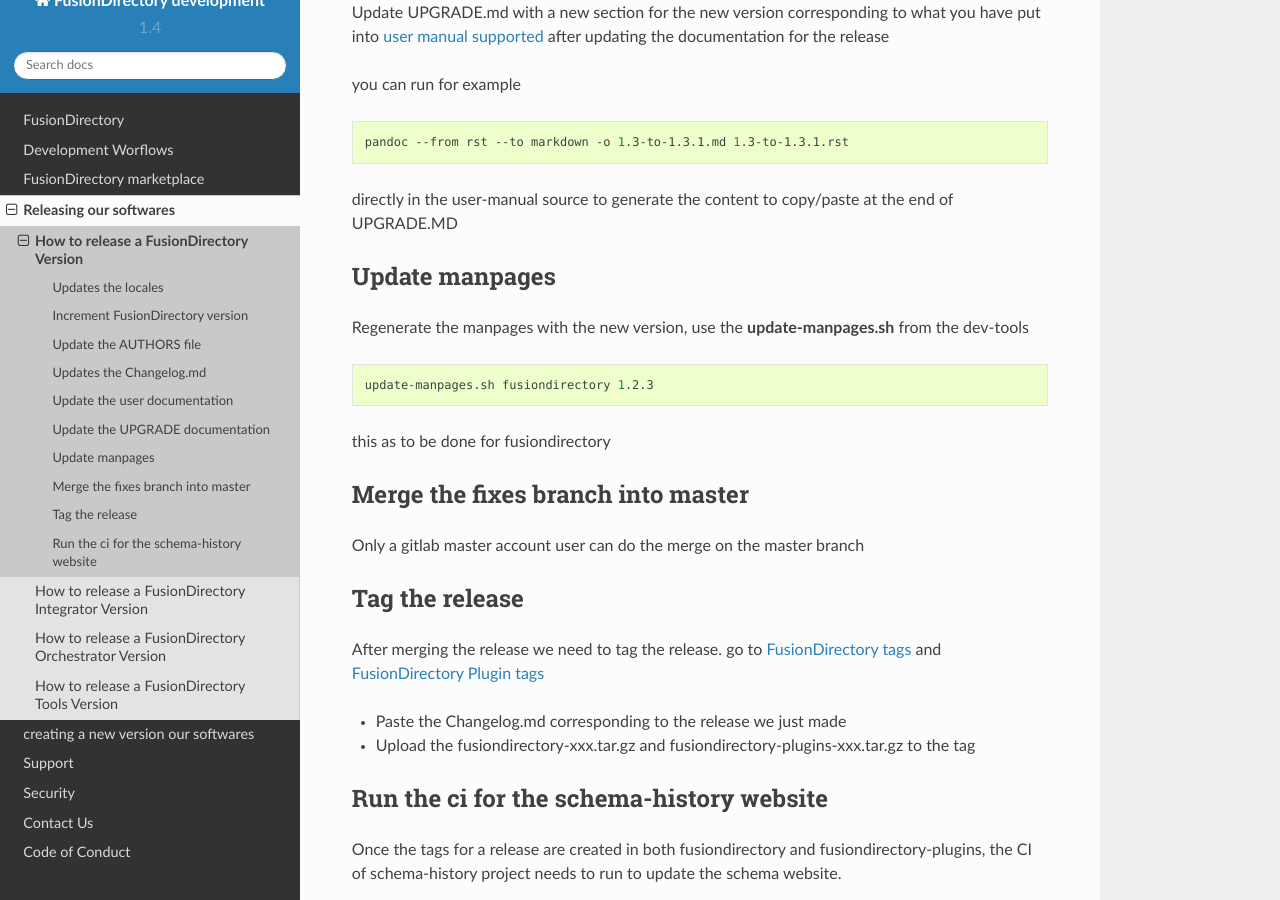
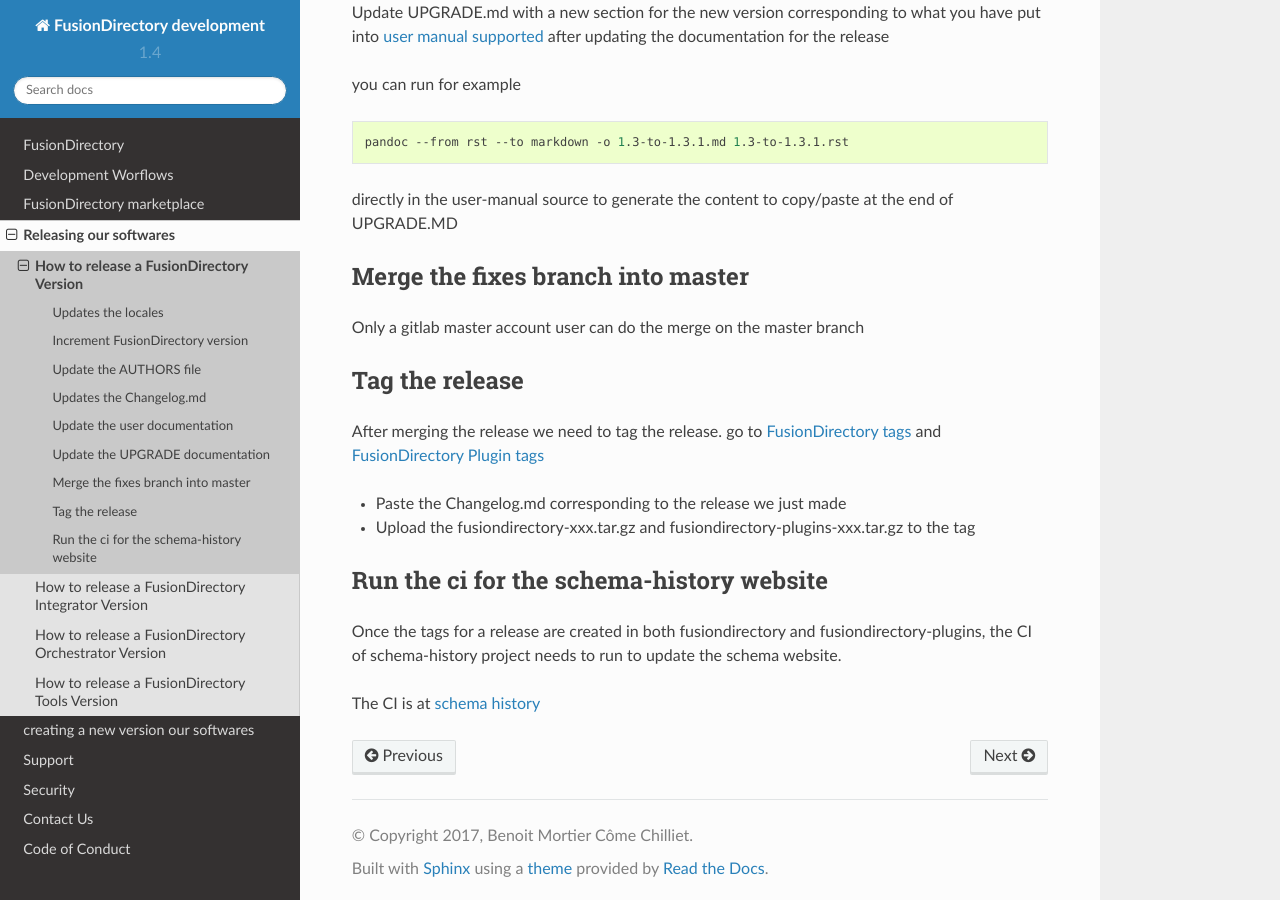
Before and after one commit to fusiondirectory/fusiondirectory-dev-manual, a Sphinx documentation site: the page built from source/releasing/fusiondirectory.rst, in a window 1280 px wide and 900 px high, scrolled down 1547 px. Built offline with Sphinx 7.4.7 and the Read the Docs theme 2.0.0, drawn with Linux system fonts in a browser that asks for light colours.

Commit message:
:ambulance: fix(manpages) Remove the manpages update section as we no longer have mapages
Signed-off-by: Benoit Mortier <benoit.mortier@fusiondirectory.org>

```diff
--- a/source/releasing/fusiondirectory.rst
+++ b/source/releasing/fusiondirectory.rst
@@ -84,18 +84,6 @@
 
 directly in the user-manual source to generate the content to copy/paste at the end of UPGRADE.MD
 
-Update manpages
-^^^^^^^^^^^^^^^
-
-Regenerate the manpages with the new version, use the
-**update-manpages.sh** from the dev-tools
-
-.. code:: shell
-
-   update-manpages.sh fusiondirectory 1.2.3
-
-this as to be done for fusiondirectory
-
 Merge the fixes branch into master
 ^^^^^^^^^^^^^^^^^^^^^^^^^^^^^^^^^^
 
```
